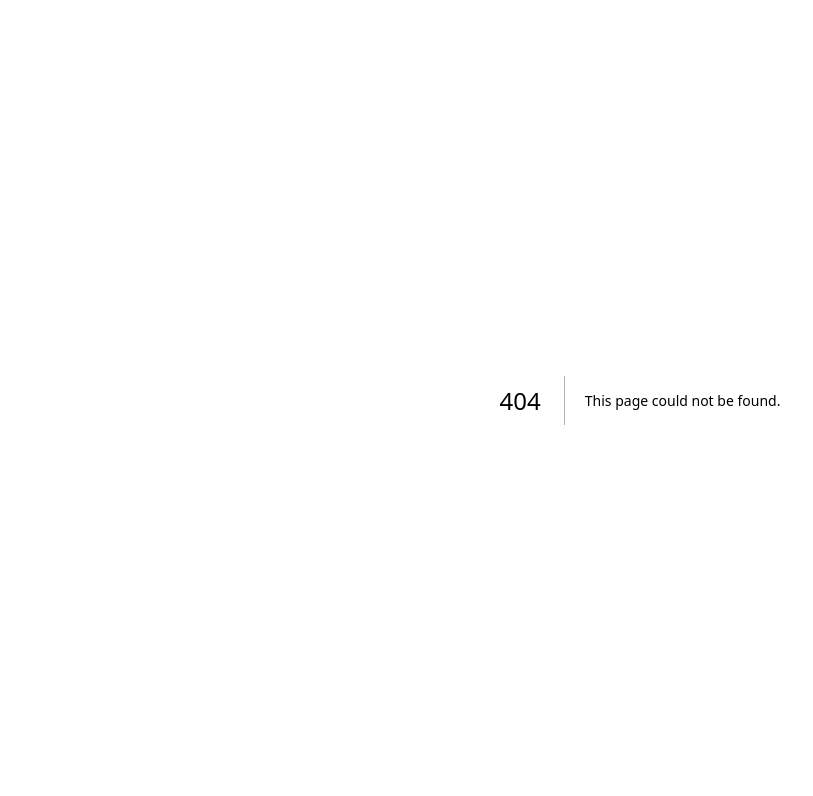
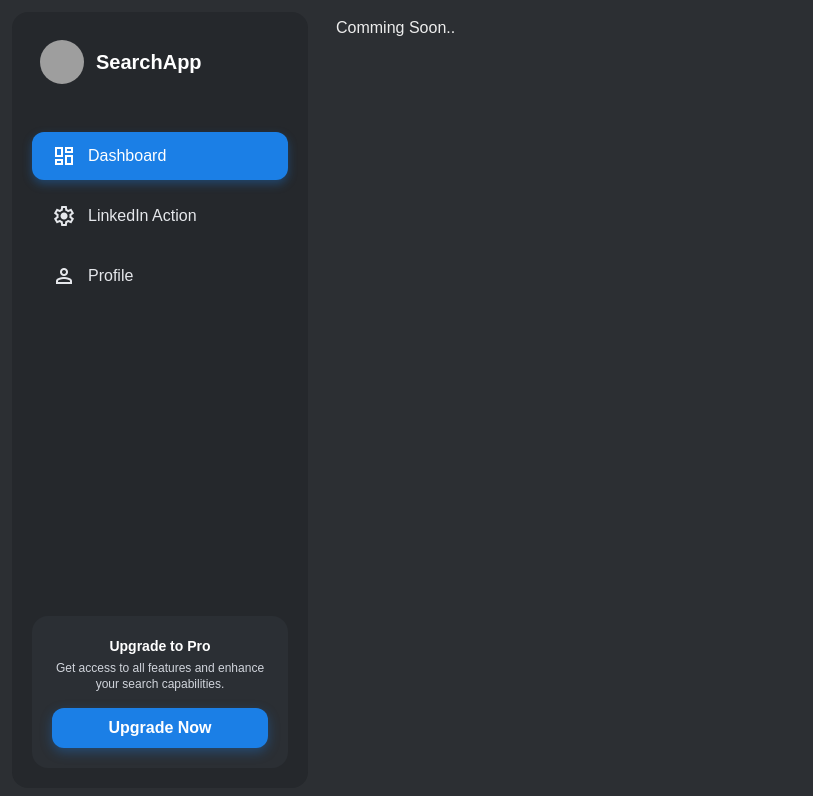
Before and after one commit to mahaveersancheti/magic-carpet-ui, a Next.js app: page /profile in a window 1280 px wide. Before the commit this address had no page. Shown: the top 796 px of the page, without its empty margins (0-813 px from the left). Built offline with nearby package versions, Linux system fonts and the light colour scheme; grey boxes are pictures that could not be loaded.

Commit message:
Profile Page Added

```diff
--- /dev/null
+++ b/src/app/(protected)/profile/page.tsx
@@ -0,0 +1,9 @@
+import React from 'react'
+
+function Profile() {
+  return (
+    <div className='p-4'>Comming Soon..</div>
+  )
+}
+
+export default Profile
--- a/src/app/components/SideBar.tsx
+++ b/src/app/components/SideBar.tsx
@@ -1,17 +1,35 @@
 import { useRouter } from "next/navigation";
+import { useState } from "react";
 
 export default function Sidebar() {
     const router = useRouter();
-    const handleNavigation = (label:string) => {
-        if(label == "LinkedIn Action"){
-            router.push('linkedin-action');
+    const [selectedMenu, setSelectedMenu] = useState("Dashboard");
+
+    const handleNavigation = (label: string) => {
+        setSelectedMenu(label); // highlight selected item
+
+        if(label == "Dashboard"){
+            router.push("dashboard");
         }
+
+        if(label == "Profile"){
+            router.push("profile");
         }
+
+        if (label === "LinkedIn Action") {
+            router.push("linkedin-action");
+        }
+    };
+
+    const menuItems = [
+        ["settings", "LinkedIn Action"],
+        ["person", "Profile"],
+    ];
+
     return (
-        <>
-            {/* Sidebar */}
         <aside className="w-80 p-3">
             <div className="flex flex-col h-full rounded-2xl shadow-neo-light-convex dark:shadow-neo-dark-convex p-5 bg-[#25282c] dark:bg-[#111315]">
+
                 {/* Logo */}
                 <div className="flex items-center gap-3 p-2 mb-10">
                     <div
@@ -26,24 +44,37 @@
 
                 {/* Navigation */}
                 <nav className="flex flex-col gap-3">
-                        <a className="flex items-center gap-3 px-5 py-3 rounded-xl bg-[#1B7FE6] text-white font-medium shadow-[0_4px_10px_rgba(27,127,230,0.35)]">
+
+                    {/* Dashboard */}
+                    <a
+                        onClick={() => handleNavigation("Dashboard")}
+                        className={`flex items-center gap-3 px-5 py-3 rounded-xl cursor-pointer
+                            ${selectedMenu === "Dashboard"
+                                ? "bg-[#1B7FE6] text-white shadow-[0_4px_10px_rgba(27,127,230,0.35)]"
+                                : "text-gray-200"
+                            }
+                        `}
+                    >
                         <span className="material-symbols-outlined">dashboard</span>
                         Dashboard
                     </a>
 
-                        {[
-                            ["settings", "LinkedIn Action"],
-                            ["person", "Profile"],
-                        ].map(([icon, label]) => (
+                    {/* Dynamic Menu Items */}
+                    {menuItems.map(([icon, label]) => (
                         <a
+                            key={label}
                             onClick={() => handleNavigation(label)}
-                                key={label}
-                                className="flex items-center gap-3 px-5 py-3 rounded-xl hover:shadow-neo-light-concave dark:hover:shadow-neo-dark-concave transition"
+                            className={`flex items-center gap-3 px-5 py-3 rounded-xl cursor-pointer transition
+                                ${selectedMenu === label
+                                    ? "bg-[#1B7FE6] text-white shadow-[0_4px_12px_rgba(27,127,230,0.35)]"
+                                    : "text-gray-200 hover:shadow-neo-light-concave dark:hover:shadow-neo-dark-concave"
+                                }
+                            `}
                         >
-                                <span className="material-symbols-outlined text-gray-300">
+                            <span className="material-symbols-outlined">
                                 {icon}
                             </span>
-                                <p className="text-gray-200">{label}</p>
+                            <p>{label}</p>
                         </a>
                     ))}
                 </nav>
@@ -62,6 +93,5 @@
                 </div>
             </div>
         </aside>
-        </>
-    )
+    );
 }
```
Lines whose indentation alone changed are shown as unchanged.
